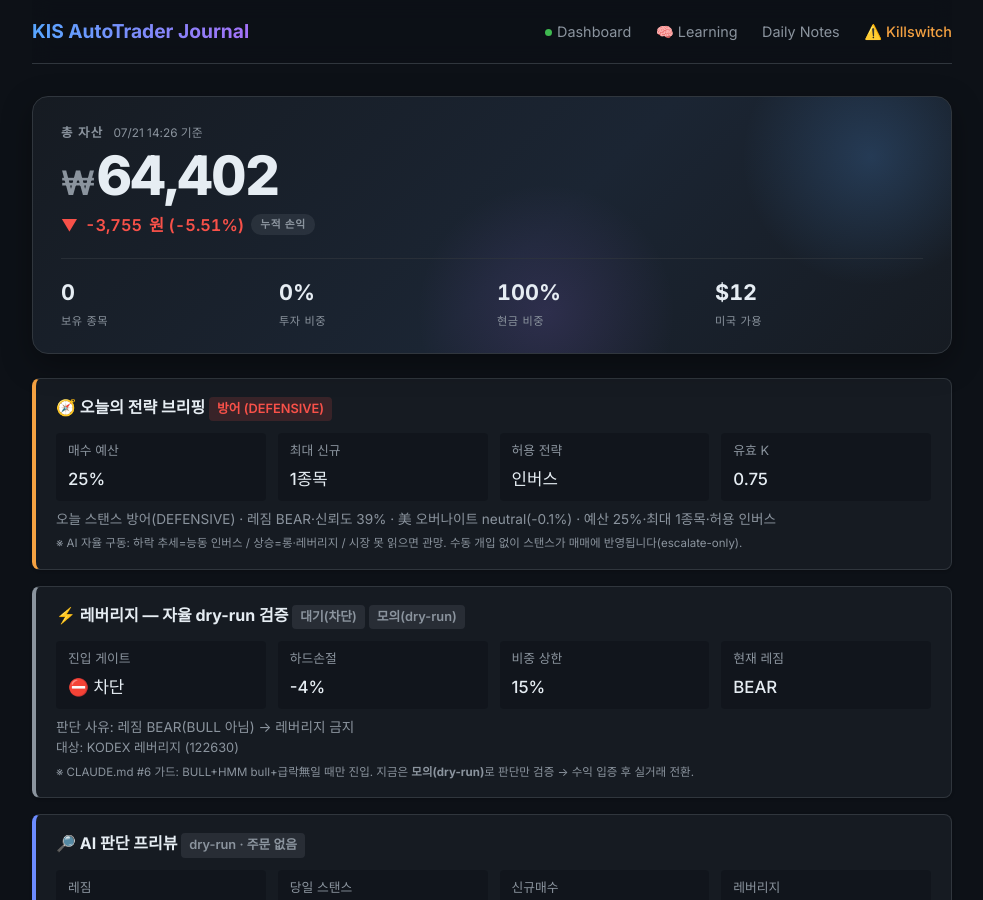
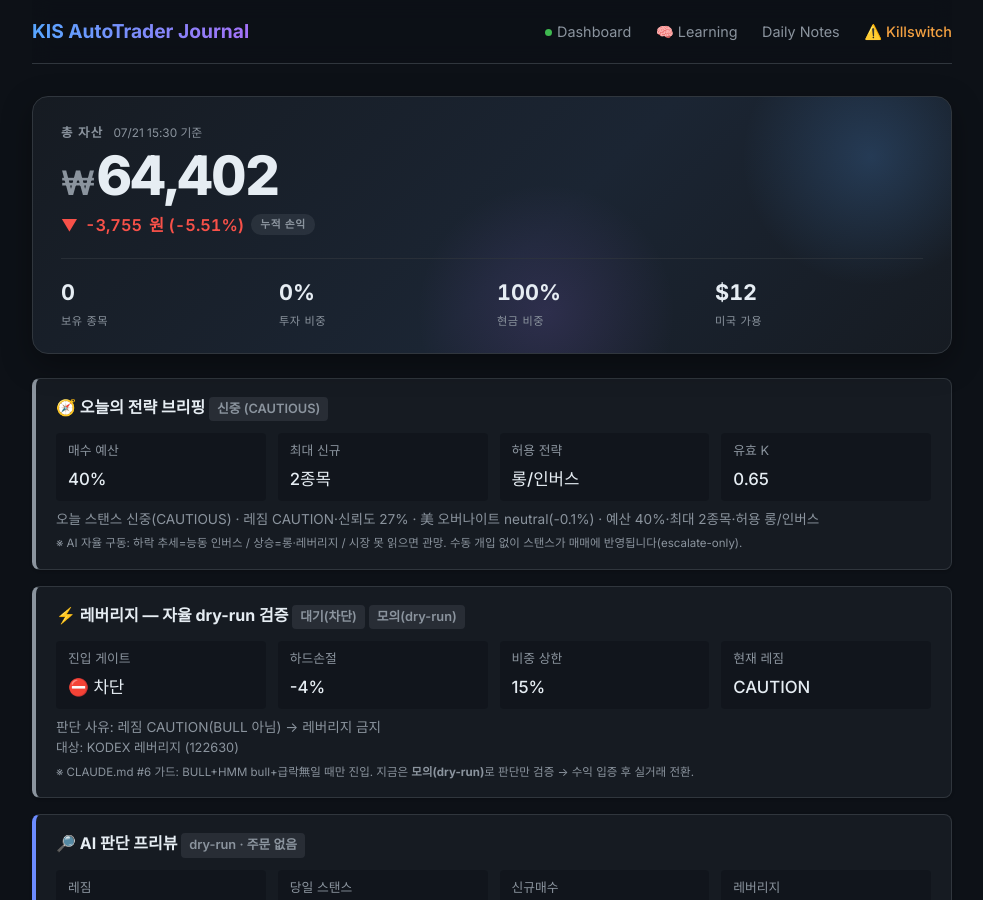
Before and after one commit to BudongJW/kis-trading-journal, a Jekyll site: the page built from index.html, in a window 1280 px wide and 900 px high. Shown: the whole window, without its empty margins (148-1131 px from the left). Built offline with Jekyll 4.4.1, drawn with Linux system fonts in a browser that asks for light colours; nearby versions of some CDN libraries; some of the changed text lies outside the part shown.

Commit message:
auto: portfolio update 15:30

```diff
--- a/_data/portfolio.json
+++ b/_data/portfolio.json
@@ -1,5 +1,5 @@
 {
-  "updated_at": "2026-07-21T14:26:10.013297",
+  "updated_at": "2026-07-21T15:30:33.565330",
   "initial_capital": 500000,
   "cash": 65853,
   "holdings": [],
@@ -1822,32 +1822,31 @@
       "realized_pnl": -3755,
       "unrealized_pnl": 0,
       "net_deposit": -431843,
-      "regime": "up",
-      "hmm_state": "sideways",
-      "confidence": 0.39,
-      "k_value": 0.65
+      "regime": "sideways",
+      "hmm_state": "sideways",
+      "confidence": 0.27,
+      "k_value": 0.6
     }
   ],
   "market": {
-    "regime": "up",
+    "regime": "sideways",
     "hmm_state": "sideways",
-    "confidence": 0.39,
+    "confidence": 0.27,
     "volatility": "normal",
-    "vol_percentile": 56.0,
+    "vol_percentile": 66.0,
     "overnight_gap": {
       "direction": "neutral",
-      "strength": 0.07,
+      "strength": 0.1,
       "action": "normal"
     },
     "strong_sectors": [
-      "IT",
-      "미국나스닥"
+      "IT"
     ]
   },
   "strategy": {
     "name": "ETF 변동성 돌파 + 신호 융합",
     "params": {
-      "k": 0.65,
+      "k": 0.6,
       "trend_ma": 15
     },
     "universe_count": 7,
@@ -1894,13 +1893,13 @@
   },
   "bear_strategy": {
     "enabled": true,
-    "regime": "BEAR",
+    "regime": "CAUTION",
     "confidence": 0.65,
-    "sma_ratio": 0.2674,
+    "sma_ratio": 0.2797,
     "canary_bad": 1,
     "canary_scores": {
-      "195930": 0.4272,
-      "132030": -1.1191
+      "195930": 0.406,
+      "132030": -1.017
     }
   },
   "us_session": {
@@ -1952,23 +1951,22 @@
   "decisions": [],
   "learning": {
     "market": {
-      "trend": "up",
-      "hmm_state": "sideways",
-      "hmm_confidence": 70.5,
+      "trend": "sideways",
+      "hmm_state": "sideways",
+      "hmm_confidence": 90.7,
       "volatility": "normal",
-      "vol_percentile": 56.0,
-      "market_confidence": 0.39,
-      "analyzed_at": "2026-07-20 10:00"
+      "vol_percentile": 66.0,
+      "market_confidence": 0.27,
+      "analyzed_at": "2026-07-21 09:56"
     },
     "overnight": {
       "direction": "neutral",
-      "nasdaq_change": -0.13,
-      "sp500_change": -0.28,
+      "nasdaq_change": -0.05,
+      "sp500_change": -0.19,
       "recommended_action": "normal"
     },
     "strong_sectors": [
-      "IT",
-      "미국나스닥"
+      "IT"
     ],
     "lgbm": {
       "accuracy": 86.1,
@@ -2019,7 +2017,7 @@
       ]
     },
     "strategy_params": {
-      "k": 0.65,
+      "k": 0.6,
       "trend_ma": 15,
       "train_sharpe": 1.56,
       "val_sharpe": 6.99,
@@ -2027,19 +2025,19 @@
     },
     "ta_weights": {
       "rsi": 0.049,
-      "macd": 0.19,
-      "bb": 0.071,
-      "stoch": 0.095,
-      "adx": 0.071,
-      "ma": 0.19,
-      "obv": 0.19,
+      "macd": 0.193,
+      "bb": 0.064,
+      "stoch": 0.107,
+      "adx": 0.064,
+      "ma": 0.193,
+      "obv": 0.193,
       "mfi": 0.049,
-      "atr": 0.095
+      "atr": 0.086
     },
     "adaptive": {
       "etf": 1.0,
-      "win_rate": 0.488,
-      "trades": 37
+      "win_rate": 0.477,
+      "trades": 40
     },
     "diary": [
       {
@@ -2159,26 +2157,26 @@
     }
   },
   "day_plan": {
-    "stance": "DEFENSIVE",
+    "stance": "CAUTIOUS",
     "forced": false,
-    "auto_stance": "DEFENSIVE",
-    "stance_kr": "방어",
-    "budget_pct": 0.25,
-    "max_new_positions": 1,
-    "allow_long": false,
+    "auto_stance": "CAUTIOUS",
+    "stance_kr": "신중",
+    "budget_pct": 0.4,
+    "max_new_positions": 2,
+    "allow_long": true,
     "allow_inverse": true,
     "allow_leverage": false,
-    "size_mult": 0.4,
-    "k_effective": 0.75,
-    "allow_summary": "인버스",
-    "briefing": "오늘 스탠스 방어(DEFENSIVE) · 레짐 BEAR·신뢰도 39% · 美 오버나이트 neutral(-0.1%) · 예산 25%·최대 1종목·허용 인버스",
+    "size_mult": 0.6,
+    "k_effective": 0.65,
+    "allow_summary": "롱/인버스",
+    "briefing": "오늘 스탠스 신중(CAUTIOUS) · 레짐 CAUTION·신뢰도 27% · 美 오버나이트 neutral(-0.1%) · 예산 40%·최대 2종목·허용 롱/인버스",
     "signals": {
-      "regime": "BEAR",
-      "confidence": 0.39,
+      "regime": "CAUTION",
+      "confidence": 0.27,
       "direction": "neutral",
-      "nasdaq_change": -0.13,
+      "nasdaq_change": -0.05,
       "high_vol": false,
-      "vol_percentile": 56.0,
+      "vol_percentile": 66.0,
       "rapid_level": "NONE"
     }
   },
@@ -2186,12 +2184,12 @@
     "enabled": true,
     "dry_run": true,
     "gate_allowed": false,
-    "gate_reason": "레짐 BEAR(BULL 아님) → 레버리지 금지",
+    "gate_reason": "레짐 CAUTION(BULL 아님) → 레버리지 금지",
     "hard_stop_pct": 0.04,
     "max_weight": 0.15,
-    "regime": "BEAR",
+    "regime": "CAUTION",
     "hmm_state": "sideways",
-    "hmm_confidence": 0.705,
+    "hmm_confidence": 0.907,
     "universe": [
       {
         "symbol": "122630",
```
